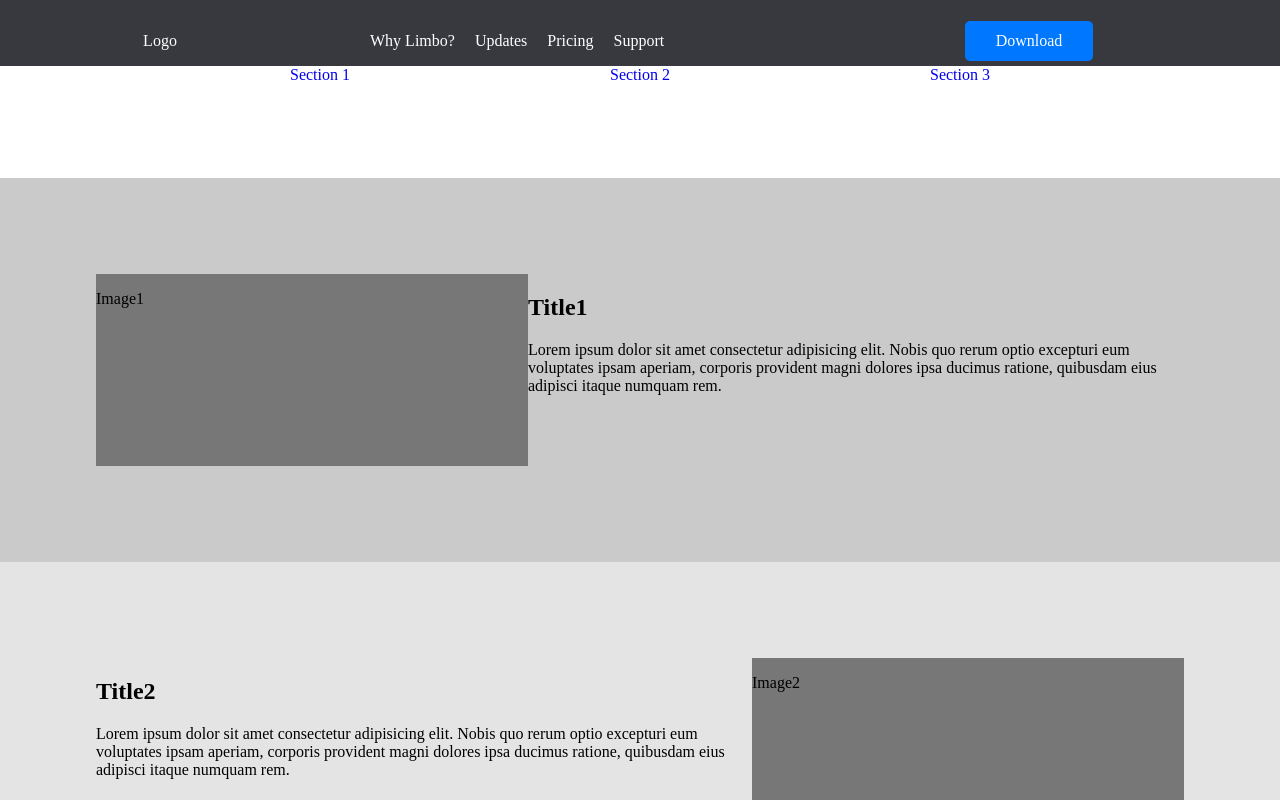
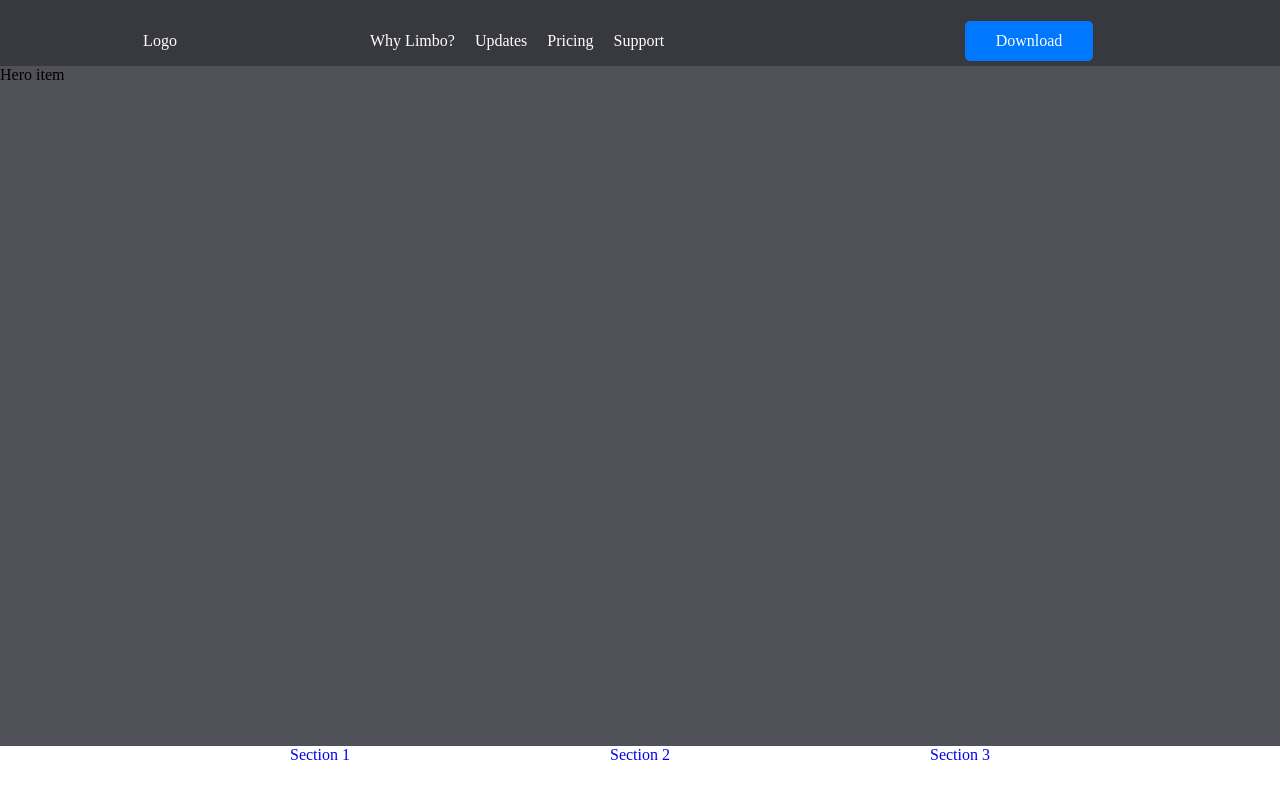
Before and after one commit to johnpagtama/limbo, an Angular app in the folder limbo/: page / in a window 1280 px wide. Shown: the top 800 px of the page. Built offline with nearby package versions, Linux system fonts and the light colour scheme.

Commit message:
Added hero component

```diff
--- a/limbo/src/app/app.module.ts
+++ b/limbo/src/app/app.module.ts
@@ -15,6 +15,7 @@ import { FeatureComponent } from './components/shared/feature/feature.component'
 import { CardComponent } from './components/shared/card/card.component';
 import { PricingComponent } from './components/shared/pricing/pricing.component';
 import { JumpNavComponent } from './components/shared/jump-nav/jump-nav.component';
+import { HeroComponent } from './components/shared/hero/hero.component';
 
 @NgModule({
   declarations: [
@@ -30,7 +31,8 @@ import { JumpNavComponent } from './components/shared/jump-nav/jump-nav.componen
     FeatureComponent,
     CardComponent,
     PricingComponent,
-    JumpNavComponent
+    JumpNavComponent,
+    HeroComponent
   ],
   imports: [
     BrowserModule,
--- a/limbo/src/app/components/home/home.component.html
+++ b/limbo/src/app/components/home/home.component.html
@@ -3,6 +3,7 @@
         <app-main-header></app-main-header>
     </header>
     <section class="layout-home__hero">
+        <app-hero></app-hero>
         <app-jump-nav></app-jump-nav>
     </section>
     <section class="layout-home__feature">
--- a/limbo/src/app/components/home/home.component.scss
+++ b/limbo/src/app/components/home/home.component.scss
@@ -1,7 +1,6 @@
 @import '../../../partials/class-templates';
 
 $bg-crimson: crimson;
-$bg-cyan: #cacaca;
 $bg-lime: lime;
 
 @include block(layout-home, (display: grid,
@@ -14,8 +13,8 @@ $bg-lime: lime;
                                                   "layout-home__pricing"
                                                   "layout-home__footer")) {
     @include element(header, (grid-area: layout-home__header, background-color: #38383f));
-    @include element(hero, (grid-area: layout-home__hero, background-color: #fff));
-    @include element(feature, (grid-area: layout-home__feature, background-color: $bg-cyan));
+    @include element(hero, (grid-area: layout-home__hero, background-color: #505058));
+    @include element(feature, (grid-area: layout-home__feature, background-color: #cacaca));
     @include element(pricing, (grid-area: layout-home__pricing));
     @include element(footer, (grid-area: layout-home__footer, background-color: #38383f));
 }
--- /dev/null
+++ b/limbo/src/app/components/shared/hero/hero.component.html
@@ -0,0 +1,3 @@
+<section class="hero">
+    <p class="hero__item">Hero item</p>
+</section>
--- /dev/null
+++ b/limbo/src/app/components/shared/hero/hero.component.scss
@@ -0,0 +1,9 @@
+@import '../../../../partials/class-templates';
+
+@include block(hero, (display: grid,
+                      height: 85vh,
+                      margin: 0,
+                      grid-template-columns: 1fr,
+                      grid-template-areas: "hero__item")) {
+    @include element(item, (grid-area: hero__item, margin: 0))
+}
--- /dev/null
+++ b/limbo/src/app/components/shared/hero/hero.component.ts
@@ -0,0 +1,15 @@
+import { Component, OnInit } from '@angular/core';
+
+@Component({
+  selector: 'app-hero',
+  templateUrl: './hero.component.html',
+  styleUrls: ['./hero.component.scss']
+})
+export class HeroComponent implements OnInit {
+
+  constructor() { }
+
+  ngOnInit(): void {
+  }
+
+}
--- a/limbo/src/app/components/shared/jump-nav/jump-nav.component.scss
+++ b/limbo/src/app/components/shared/jump-nav/jump-nav.component.scss
@@ -5,6 +5,7 @@
                           margin: auto 0,
                           justify-content: center,
                           justify-items: center,
+                          background-color: #fff,
                           grid-template-columns: repeat(3, 20rem),
                           grid-template-areas: "jump-nav__anchor1 jump-nav__anchor2 jump-nav__anchor3")) {
     @include element(anchor1, (grid-area: jump-nav__anchor1, list-style-type: none, padding: 0 10px));
```
Also changed, not shown: 1 other file (tests, documents, lock files or other folders).
